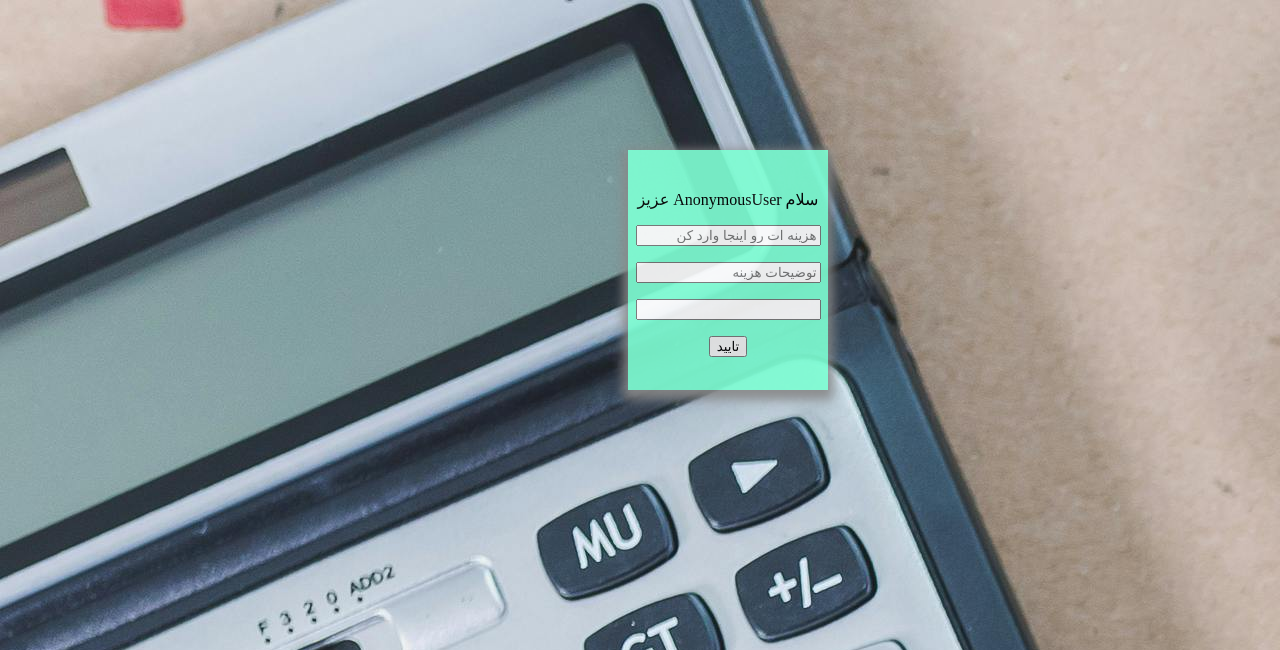
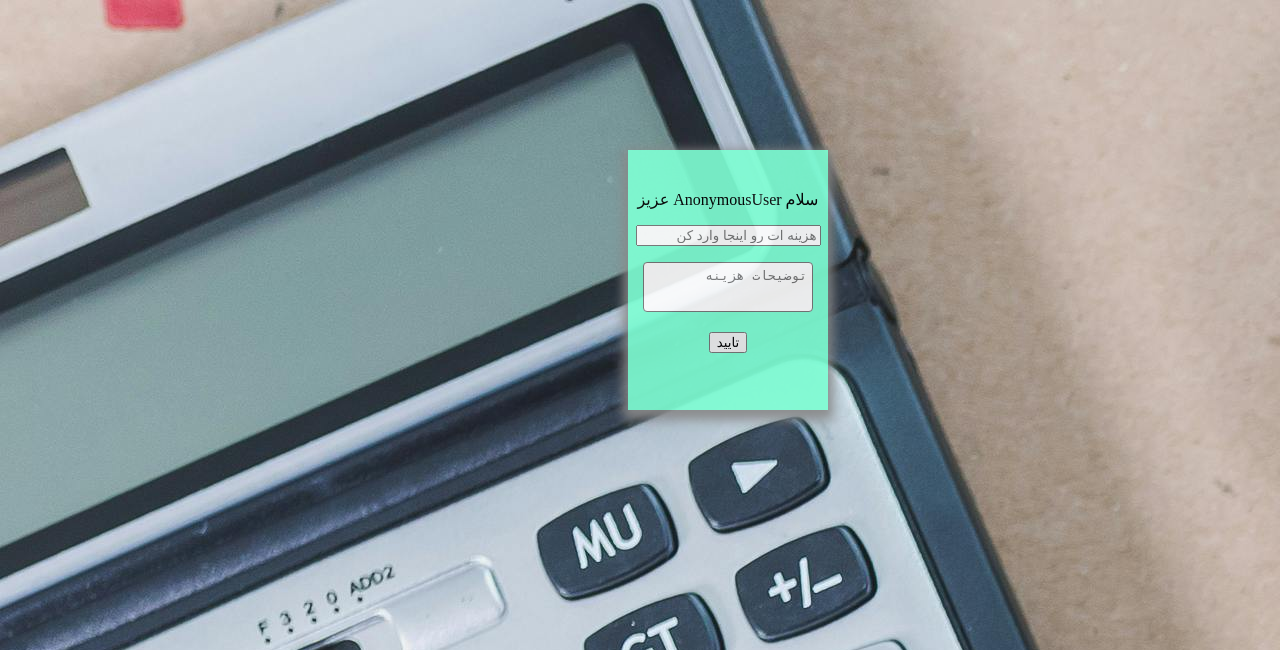
Before and after one commit to yas3in/cost-calculation, a Django app: template templates/calculater.html in a window 1280 px wide. Shown: the top 650 px of the page. Run offline with Django 4.2, Linux system fonts and the light colour scheme; the template is opened without the code that fills it: values that come from a table or form of the project are taken from there, others are empty.

Commit message:
در حال اضاف کردن کستینگ'

```diff
--- a/calculation/forms.py
+++ b/calculation/forms.py
@@ -1,17 +1,19 @@
 from django import forms
 from calculation.models import Calculater
+from django_jalali import forms as jforms
 
 
 class GetDataForm(forms.Form):
     cost = forms.IntegerField(widget=forms.TextInput(attrs={'placeholder': 'هزینه ات رو اینجا وارد کن'}), required=False)
-    description = forms.TimeField(widget=forms.TextInput(attrs={'placeholder': 'توضیحات هزینه'}), required=False)
-    date = forms.DateField(required=False)
+    description = forms.CharField(widget=forms.Textarea(attrs={'placeholder': 'توضیحات هزینه'}), required=False)
+    date = jforms.jDateField(required=False)
 
 
-    # def save(self, calculater):
-    #     calculater.add(
-    #         self.clean_data.get('cost'),
-    #         self.clean_data.get('description'),
-    #         self.clean_data.get('date')
-    #     )
-    #     return calculater
+    def save(self, user):
+        calculater = Calculater.add(
+            user=user,
+            cost=self.cleaned_data.get('cost'),
+            description=self.cleaned_data.get('description'),
+            date=self.cleaned_data.get('date')
+        )
+        return calculater
--- a/calculation/static/calculation/css/calculater.css
+++ b/calculation/static/calculation/css/calculater.css
@@ -5,7 +5,7 @@
     margin-top: 150px;
     text-align: center;
     direction: rtl;
-    height: 200px;
+    height: 220px;
     padding-top: 40px;
     width: 200px;
     box-shadow: 0px 5px 10px 5px rgb(137, 137, 137);
--- a/cost/settings.py
+++ b/cost/settings.py
@@ -115,6 +115,8 @@ USE_I18N = True
 
 USE_TZ = True
 
+DATE_FORMAT = 'Y/m/d'
+
 
 # Static files (CSS, JavaScript, Images)
 # https://docs.djangoproject.com/en/4.2/howto/static-files/
--- a/templates/calculater.html
+++ b/templates/calculater.html
@@ -17,10 +17,21 @@
                     .errorlist { display: none; } /* خطاهای فرم را پنهان می‌کند */
                     label {
                         display: none;
+                        width: 100%;
+                    }
+                    textarea {
+                    height: 50px;
+                    width: 170px;
+                    padding: 5px;
+                    box-sizing: border-box;
+                    border-radius: 4px;
+                    font-size: 13px;
+                    resize: none;
                     }
                 </style>
                 {{ form.as_p }}
-            <button type="submit" name="submit"> تایید </button>
+                <input type="hidden" name="next" value="{{request.biuld_absolute_url}}">
+            <button class="submit" type="submit" name="submit"> تایید </button>
         </form>
     </div>
 </body>
```
Also changed, not shown: calculation/models.py (+31 -1 lines), calculation/views.py (+4 -9 lines).
